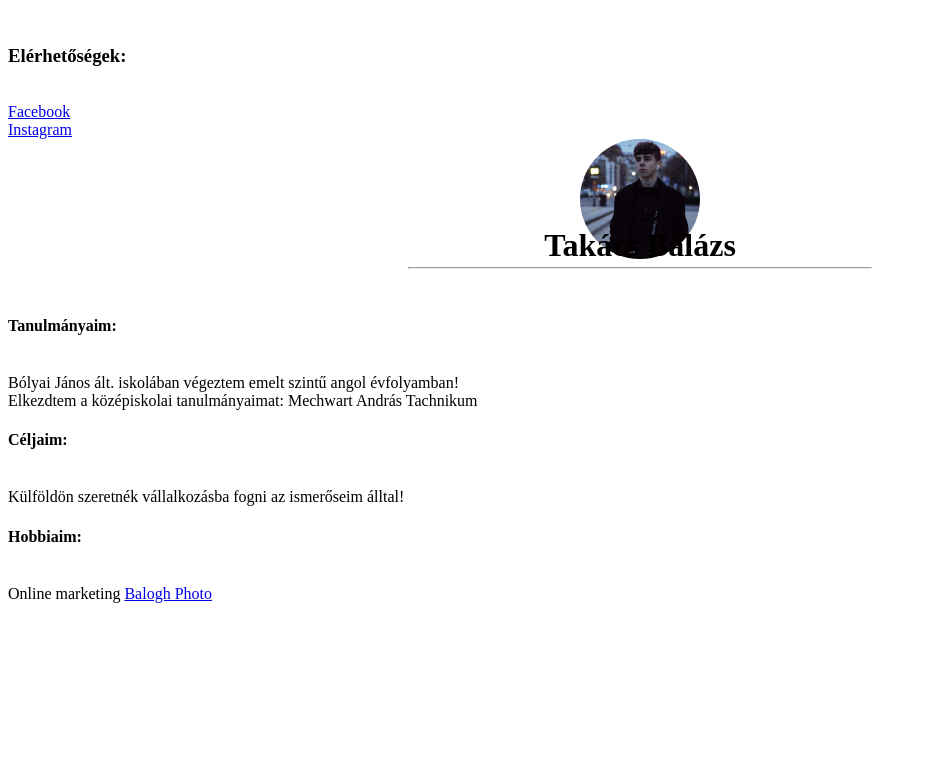
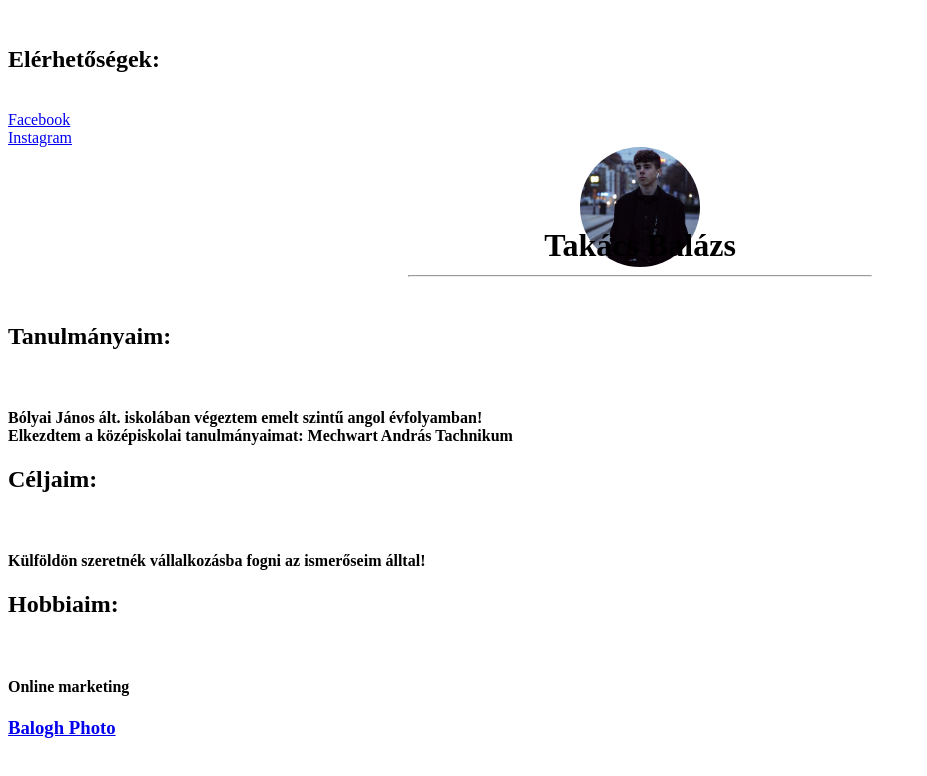
Before and after one commit to Takacs-Balazs/oneletrajz, a plain HTML site: page index.html in a window 1280 px wide. Shown: the whole page, without its empty margins (0-927 px from the left). Drawn offline with Linux system fonts and the light colour scheme.

Commit message:
3. commit

```diff
--- a/index.html
+++ b/index.html
@@ -9,28 +9,32 @@
 <body>
 <h1 id="nev">Takács Balázs</h1>
 <br>
-<h3>Elérhetőségek:</h3>
+<h2>Elérhetőségek:</h2>
 <br>
+
 <a href="https://www.facebook.com/profile.php?id=100010048590879">Facebook</a>
 <br>
 <a href="https://www.instagram.com/t_blzs521/">Instagram</a>
 <img id="kep" src="images/én.jpg" alt="Profilkép">
 <hr id="vonal">
+
 <br>
-<h4>Tanulmányaim:</h4>
+<h2>Tanulmányaim:</h2>
 <br>
-Bólyai János ált. iskolában végeztem emelt szintű angol évfolyamban!
+<h4>Bólyai János ált. iskolában végeztem emelt szintű angol évfolyamban!
 <br>
 Elkezdtem a középiskolai tanulmányaimat: Mechwart András Tachnikum
 <br>
+</h4>
 <p></p>
-<h4>Céljaim:</h4>
+<h2>Céljaim:</h2>
 <br>
-Külföldön szeretnék vállalkozásba fogni az ismerőseim álltal!
-<h4>Hobbiaim:</h4>
+<h4>Külföldön szeretnék vállalkozásba fogni az ismerőseim álltal!</h4>
+<h2>Hobbiaim:</h2>
 <br>
-Online marketing
-<a href=https://www.instagram.com/balogh_photo>Balogh Photo</a>
+
+<h4>Online marketing </h4>
+<a href=https://www.instagram.com/balogh_photo><h3>Balogh Photo</h3></a>
 
 
 </body>
```
